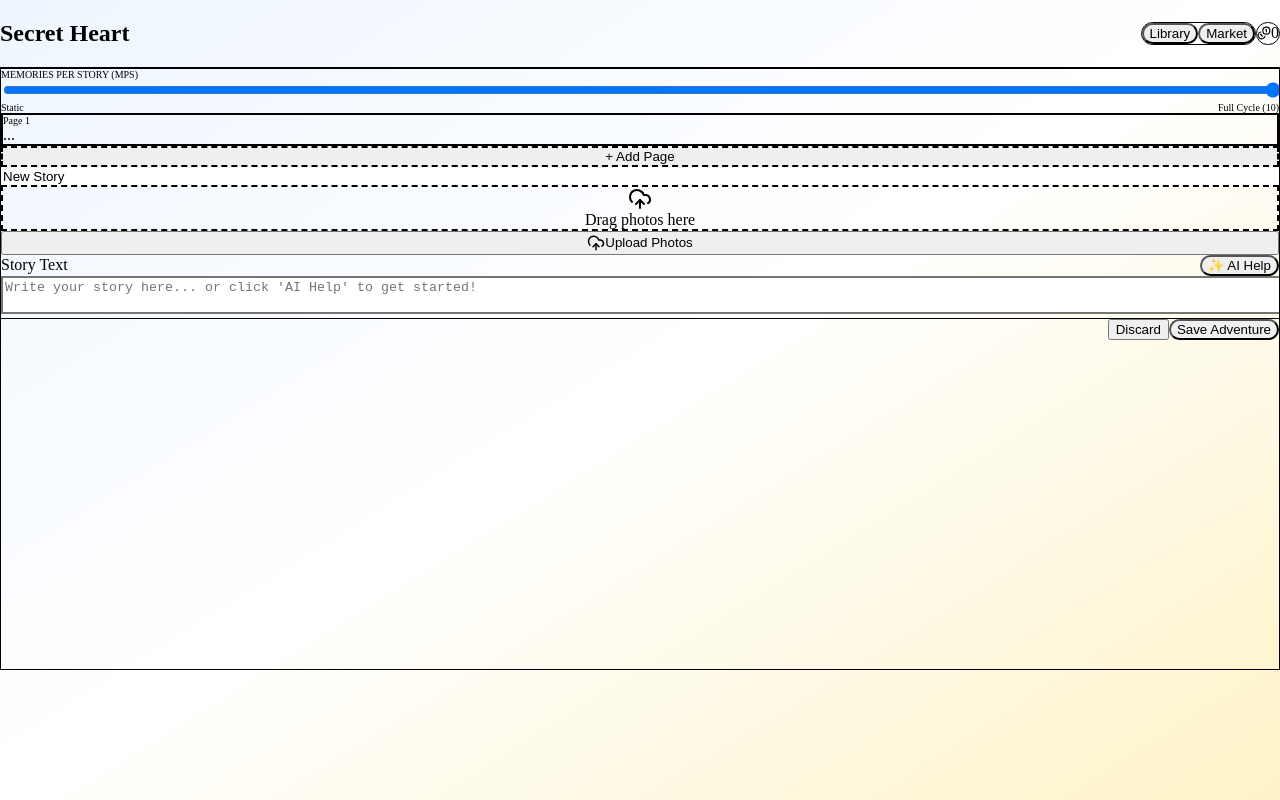
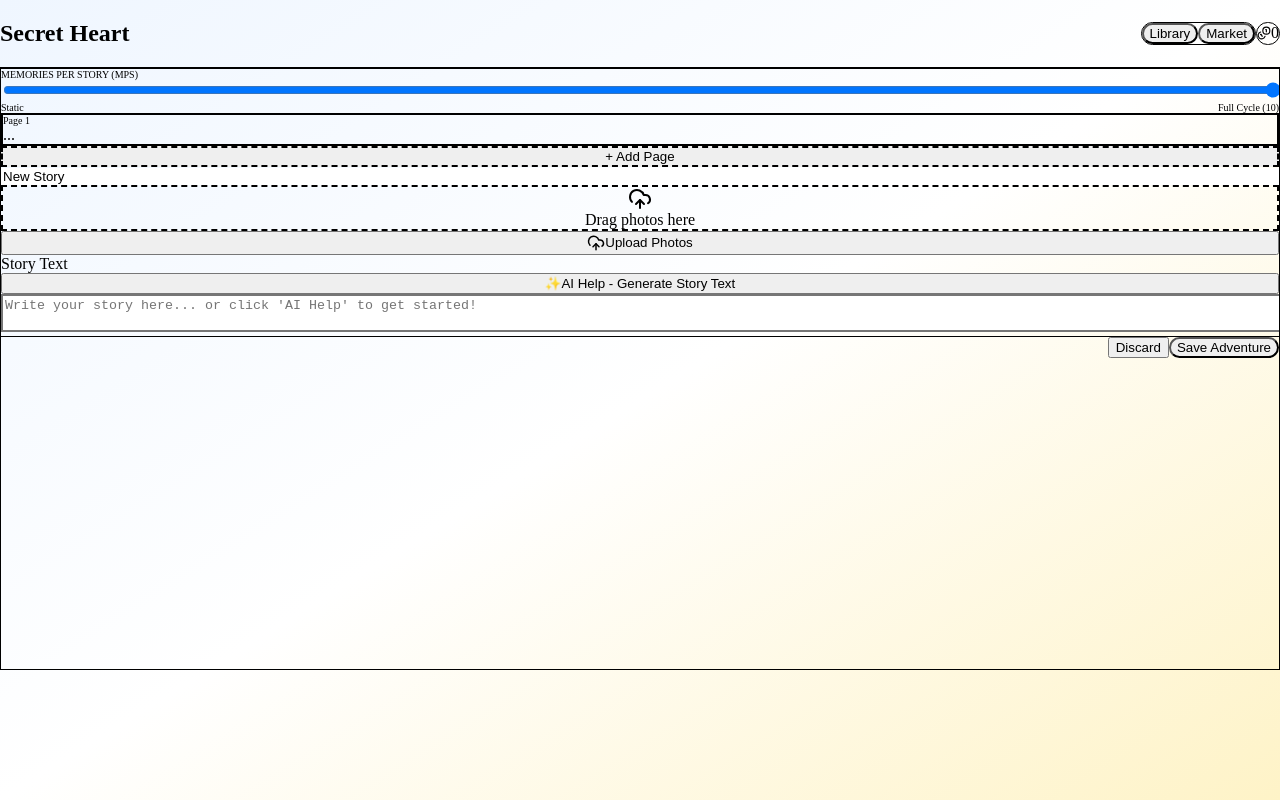
Before and after one commit to cyserman/SECRET_HEART_POCKET, a React (Vite) app: page / in a window 1280 px wide. Both pictures are taken after a click on the button "Create my first story". Built offline with nearby package versions, Linux system fonts and the light colour scheme.

Commit message:
Move AI Help button to avoid browser timing warning overlay

```diff
--- a/src/components/EditorView.tsx
+++ b/src/components/EditorView.tsx
@@ -231,8 +231,10 @@ export const EditorView = ({ initialData, onSave, onCancel }: EditorViewProps) =
           )}
         </div>
         <div className="space-y-2">
-          <div className="flex items-center justify-between">
-            <label className="text-xs font-bold text-slate-500">Story Text</label>
+          <div className="flex flex-col gap-2">
+            <div className="flex items-center justify-between">
+              <label className="text-xs font-bold text-slate-500">Story Text</label>
+            </div>
             <button
               onClick={() => {
                 const userPrompt = window.prompt('Describe your story or memory, and AI will help write it:');
@@ -244,9 +246,10 @@ export const EditorView = ({ initialData, onSave, onCancel }: EditorViewProps) =
                   setForm({...form, pages: p});
                 }
               }}
-              className="text-xs px-3 py-1 bg-amber-100 text-amber-700 font-bold rounded-full hover:bg-amber-200 active:scale-95 transition-all"
+              className="w-full px-4 py-2 bg-amber-100 text-amber-700 font-bold rounded-xl hover:bg-amber-200 active:scale-95 transition-all shadow-sm flex items-center justify-center gap-2 relative z-10"
             >
-              ✨ AI Help
+              <span>✨</span>
+              <span>AI Help - Generate Story Text</span>
             </button>
           </div>
           <textarea
```
